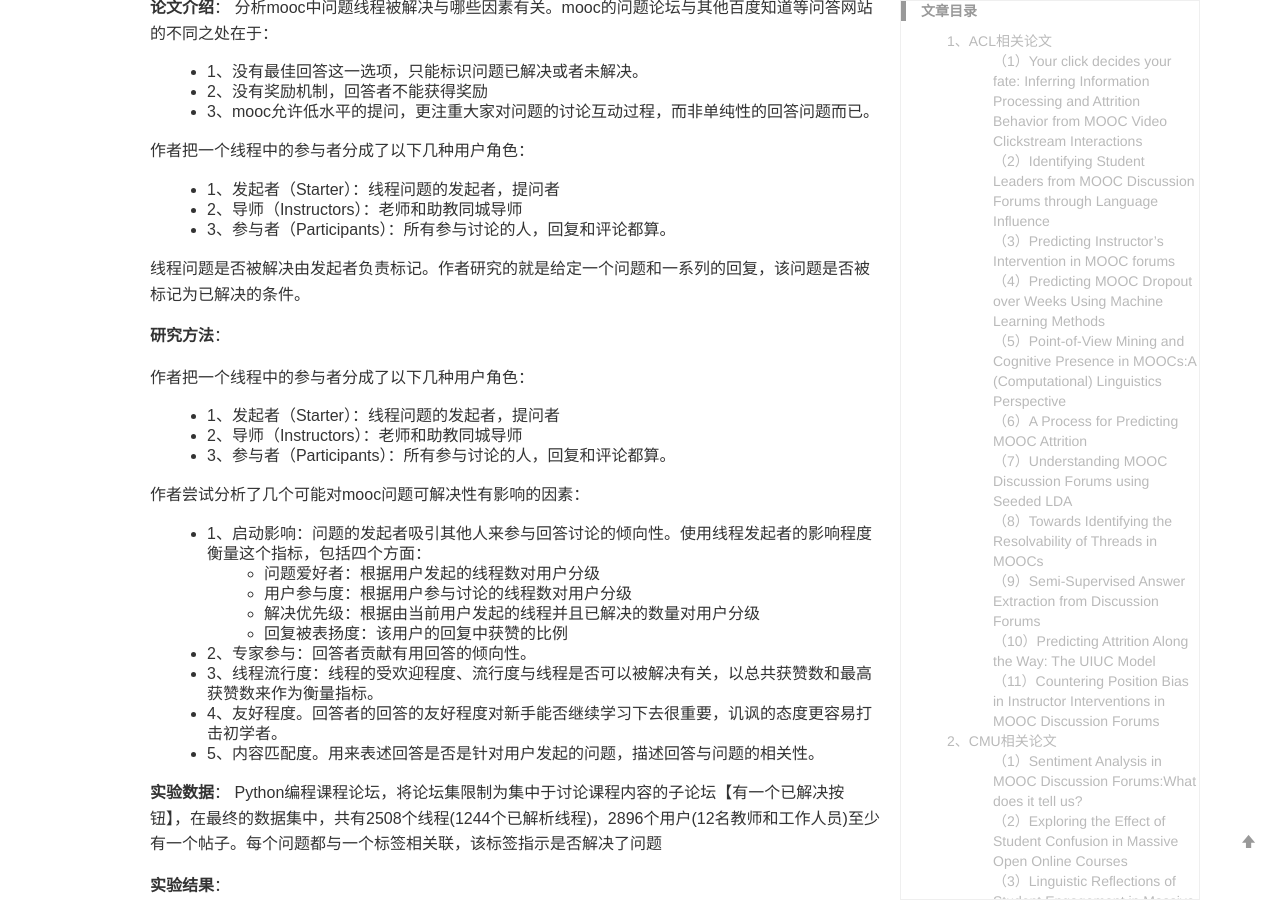
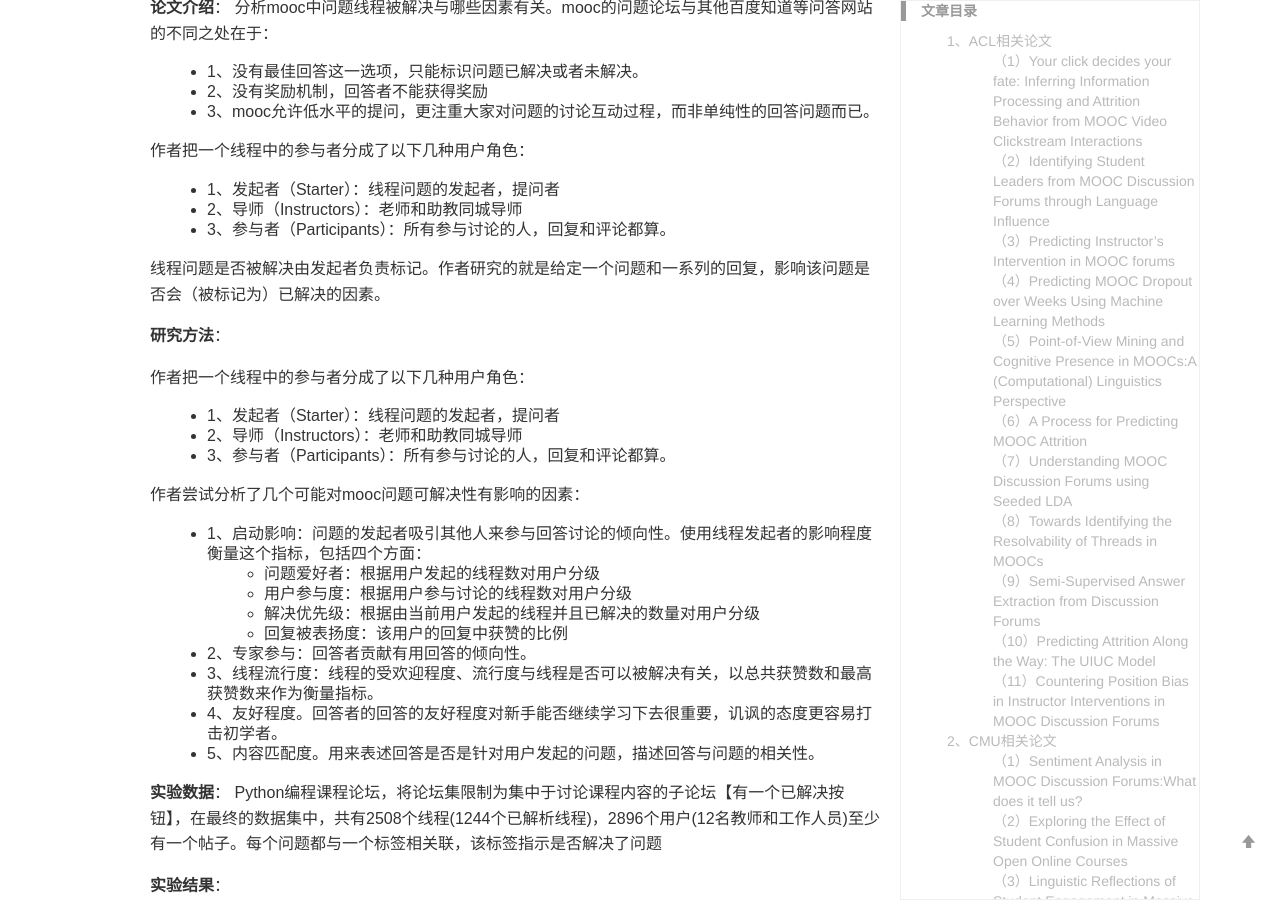
Before and after one commit to yuanmingchen/yuanmingchen.github.io, a Jekyll site: the page built from _posts/2019-04-19-online course nlp paper survey 2.md, in a window 1280 px wide and 900 px high, scrolled down 9104 px. Built offline with Jekyll 4.4.1, drawn with Linux system fonts in a browser that asks for light colours; formulas are drawn with MathJax 3; comment, search, counter and statistics services are not loaded.

Commit message:
Updates _posts/2019-04-19-online course nlp paper survey 2.md
Auto commit by GitBook Editor

```diff
--- a/_posts/2019-04-19-online course nlp paper survey 2.md
+++ b/_posts/2019-04-19-online course nlp paper survey 2.md
@@ -278,8 +278,7 @@
 - 2、导师（Instructors）：老师和助教同城导师
 - 3、参与者（Participants）：所有参与讨论的人，回复和评论都算。
 
-线程问题是否被解决由发起者负责标记。作者研究的就是给定一个问题和一系列的回复，该问题是否被标记为已解决的条件。
-
+线程问题是否被解决由发起者负责标记。作者研究的就是给定一个问题和一系列的回复，影响该问题是否会（被标记为）已解决的因素。
 
 
 **研究方法**：
```
